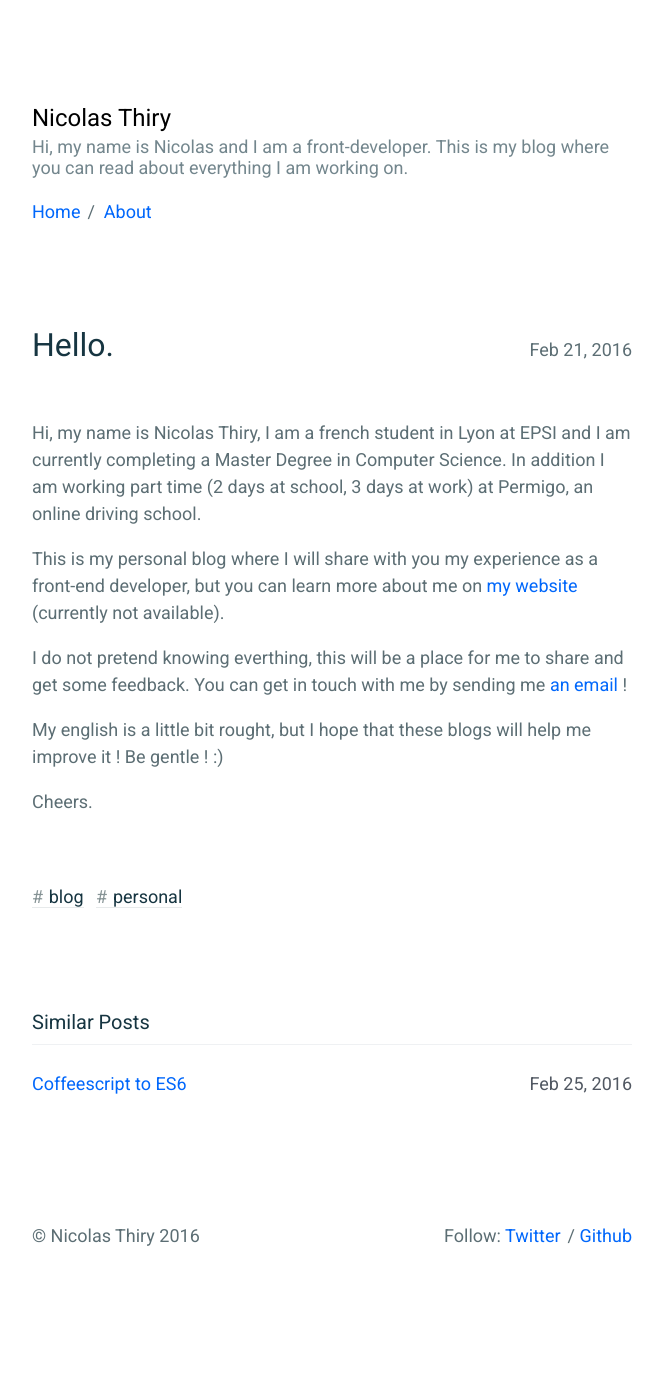
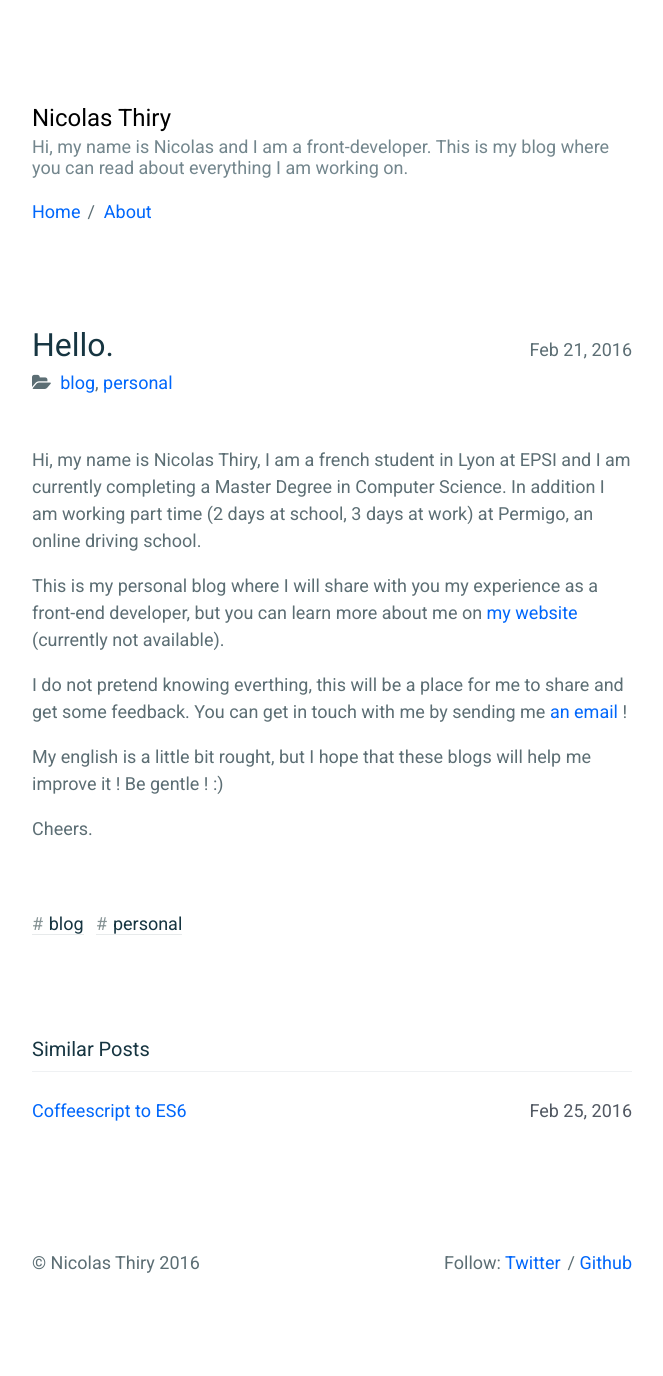
Before and after one commit to nicolasthy/nicolasthy.github.io, a Jekyll site: the page built from _posts/2016-02-21-hello.markdown, in a window 1280 px wide. Shown: the whole page, without its empty margins (308-971 px from the left). Built offline with Jekyll 4.4.1, drawn with Linux system fonts in a browser that asks for light colours; nearby versions of some CDN libraries; before the commit the page ends 1349 px from its top, so only the background shows below that.

Commit message:
tags/categories

```diff
--- a/_includes/head.html
+++ b/_includes/head.html
@@ -23,6 +23,7 @@
     <link rel="shortcut icon" type="image/png" href="/favicon.png">
 
     <link href='https://fonts.googleapis.com/css?family=Roboto+Mono|Roboto:300,400,900,400italic' rel='stylesheet' type='text/css'>
+    <link rel="stylesheet" href="https://maxcdn.bootstrapcdn.com/font-awesome/4.5.0/css/font-awesome.min.css">
     <link rel="stylesheet" href="{{ "/css/main.css" | prepend: site.baseurl }}">
     <link rel="canonical" href="{{ page.url | replace:'index.html','' | prepend: site.baseurl | prepend: site.url }}">
     <link rel="alternate" type="application/rss+xml" title="{{ site.title }}" href="{{ "/feed.xml" | prepend: site.baseurl | prepend: site.url }}">
--- a/_layouts/post.html
+++ b/_layouts/post.html
@@ -5,15 +5,25 @@ layout: page
     <header class="c-article__header">
         <h1 class="c-article__title">{{ page.title }}</h1>
         <p class="c-article__time"><time datetime="{{ page.date | date_to_xmlschema }}" itemprop="datePublished">{{ page.date | date: "%b %-d, %Y" }}</time></p>
+        <div class="n-article-categories">
+          <i class="fa fa-folder-open"></i>&nbsp;
+          {% for categorie in page.categories %}
+            {% if forloop.last %}
+              <span class="c-categorie"><a href="/categories/{{ categorie }}/">{{ categorie }}</a></span>
+            {% else %}
+              <span class="c-categorie"><a href="/categories/{{ categorie }}/">{{ categorie }}</a>,</span>
+            {% endif %}
+          {% endfor %}
+        </div>
     </header>
     <div class="c-article__main">
         {{ content }}
     </div>
     <footer class="c-article__footer">
         <p>
-        {% for tag in page.tags %}
+          {% for tag in page.tags %}
             <span class="c-tag"><a href="/tags/{{ tag }}/">{{ tag }}</a></span>
-        {% endfor %}
+          {% endfor %}
         </p>
         <div class="n-similar-posts">
           {% assign hasSimilar = '' %}
--- a/_sass/components/_article.scss
+++ b/_sass/components/_article.scss
@@ -35,6 +35,12 @@
 .c-article__time {
     @include fs--body;
     color: $c-base__01;
+}
+
+.n-article-categories{
+  width: 100%;
+  @include fs--body;
+  color: $c-base__01;
 }
 
 .c-article__main {
--- /dev/null
+++ b/categories/blog/index.html
@@ -0,0 +1,4 @@
+---
+layout: categoriepage
+categorie: blog
+---
--- /dev/null
+++ b/categories/resources/index.html
@@ -0,0 +1,4 @@
+---
+layout: categoriepage
+categorie: resources
+---
--- /dev/null
+++ b/tags/blog/index.html
@@ -0,0 +1,4 @@
+---
+layout: tagpage
+tag: blog
+---
--- /dev/null
+++ b/tags/coffeescript/index.html
@@ -0,0 +1,4 @@
+---
+layout: tagpage
+tag: coffeescript
+---
--- /dev/null
+++ b/tags/es6/index.html
@@ -0,0 +1,4 @@
+---
+layout: tagpage
+tag: es6
+---
--- /dev/null
+++ b/tags/personal/index.html
@@ -0,0 +1,4 @@
+---
+layout: tagpage
+tag: personal
+---
--- /dev/null
+++ b/tags/rails/index.html
@@ -0,0 +1,4 @@
+---
+layout: tagpage
+tag: rails
+---
--- /dev/null
+++ b/tags/redux/index.html
@@ -0,0 +1,4 @@
+---
+layout: tagpage
+tag: redux
+---
--- /dev/null
+++ b/tags/resources/index.html
@@ -0,0 +1,4 @@
+---
+layout: tagpage
+tag: resources
+---
```
